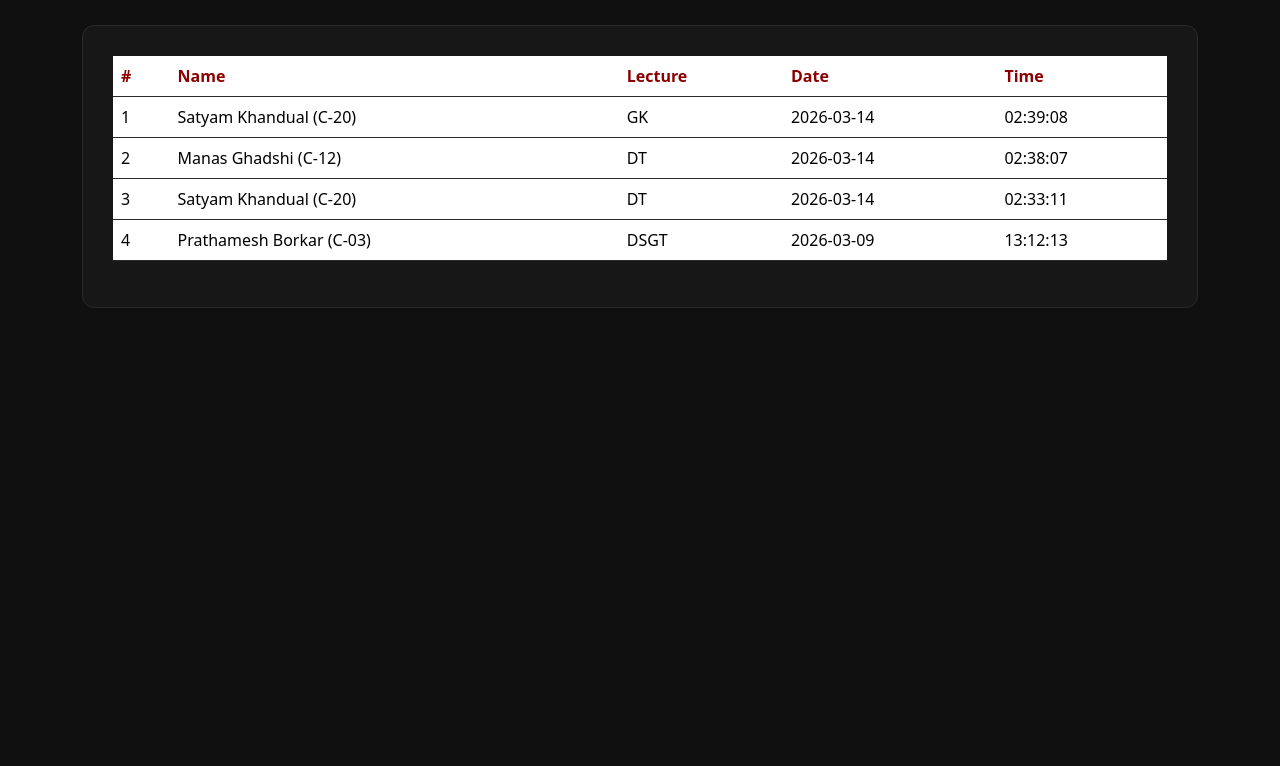
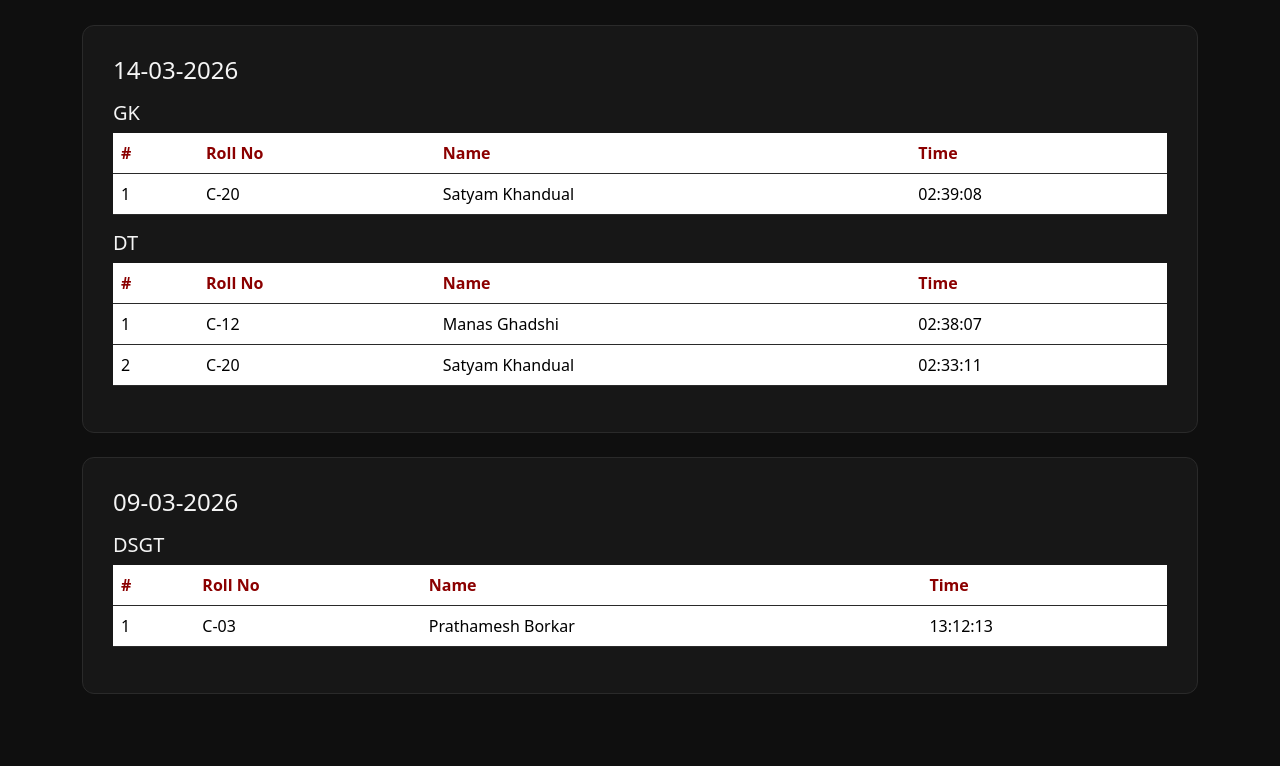
Before and after one commit to prathamkun/face-recognition-attendance-system, a Flask app: page /attendance in a window 1280 px wide. Shown: the part 110-876 px from the top of the page. Before the commit the page ends 418 px from the top, so only its background shows below. Run offline with Flask 3, Linux system fonts and the light colour scheme; a user stored in the database is signed in; data comes from the database, SQL or seed files in the repository; both versions use the stored data as it was after the commit.

Commit message:
feat: Add session management, live face recognition with camera feed, and attendance record display.

```diff
--- a/app.py
+++ b/app.py
@@ -162,6 +162,10 @@ def home():
 @login_required
 def start_session():
 
+    # Prevent overlapping sessions
+    if get_active_session():
+        return redirect(url_for("home"))
+
     lecture_name = request.form["lecture_name"]
     duration = int(request.form["duration"])
 
@@ -183,6 +187,31 @@ def start_session():
 
 
 # =============================
+# STOP SESSION
+# =============================
+
+@app.route("/stop_session", methods=["POST"])
+@login_required
+def stop_session():
+
+    now = datetime.now().isoformat()
+
+    conn = sqlite3.connect(DB_FILE, timeout=10)
+    cur = conn.cursor()
+
+    cur.execute("""
+        UPDATE sessions
+        SET end_time = ?
+        WHERE end_time > ?
+    """, (now, now))
+
+    conn.commit()
+    conn.close()
+
+    return redirect(url_for("home"))
+
+
+# =============================
 # ATTENDANCE PAGE
 # =============================
 
@@ -196,16 +225,48 @@ def attendance_page():
     cur.execute("""
         SELECT name, lecture_name, time
         FROM attendance
-        ORDER BY id DESC
+        ORDER BY DATE(time) DESC, lecture_name DESC, name ASC
     """)
 
     rows = cur.fetchall()
+    conn.close()
 
-    conn.close()
+    # Group rows into: { date_str: { session_name: [ {name, roll_no, time} ] } }
+    from collections import OrderedDict
+    import re
+    grouped = OrderedDict()
+    for full_name, lecture_name, time_str in rows:
+        # Extract name and roll_no from "Name (roll_no)" format
+        match = re.match(r'^(.+?)\s*\((\S+)\)$', full_name)
+        if match:
+            display_name = match.group(1).strip()
+            roll_no = match.group(2)
+        else:
+            display_name = full_name
+            roll_no = '-'
+        if ' ' in time_str:
+            date_part, time_part = time_str.split(' ', 1)
+        else:
+            date_part = time_str
+            time_part = ''
+        # Convert YYYY-MM-DD to DD-MM-YYYY
+        try:
+            date_part = datetime.strptime(date_part, "%Y-%m-%d").strftime("%d-%m-%Y")
+        except ValueError:
+            pass
+        if date_part not in grouped:
+            grouped[date_part] = OrderedDict()
+        if lecture_name not in grouped[date_part]:
+            grouped[date_part][lecture_name] = []
+        grouped[date_part][lecture_name].append({
+            'name': display_name,
+            'roll_no': roll_no,
+            'time': time_part,
+        })
 
     return render_template(
         "attendance.html",
-        rows=rows
+        grouped=grouped
     )
 
 
--- a/templates/attendance.html
+++ b/templates/attendance.html
@@ -18,35 +18,40 @@
     </div>
   </div>
 
-  <div class="custom-card">
+  {% for date, sessions in grouped.items() %}
+  <div class="custom-card mb-4">
+    <h4 class="mb-3">{{ date }}</h4>
+
+    {% for session_name, students in sessions.items() %}
+    <h5 class="mt-3 mb-2">{{ session_name }}</h5>
     <table class="table">
       <thead>
         <tr>
           <th>#</th>
+          <th>Roll No</th>
           <th>Name</th>
-          <th>Lecture</th>
-          <th>Date</th>
           <th>Time</th>
         </tr>
       </thead>
       <tbody>
-        {% for r in rows %}
+        {% for s in students %}
         <tr>
           <td>{{ loop.index }}</td>
-          <td>{{ r[0] }}</td>
-          <td>{{ r[1] }}</td>
-          {% if ' ' in r[2] %}
-            <td>{{ r[2].split(' ')[0] }}</td>
-            <td>{{ r[2].split(' ')[1] }}</td>
-          {% else %}
-            <td>—</td>
-            <td>{{ r[2] }}</td>
-          {% endif %}
+          <td>{{ s.roll_no }}</td>
+          <td>{{ s.name }}</td>
+          <td>{{ s.time }}</td>
         </tr>
         {% endfor %}
       </tbody>
     </table>
+    {% endfor %}
+
   </div>
+  {% else %}
+  <div class="custom-card">
+    <p>No attendance records found.</p>
+  </div>
+  {% endfor %}
 
 </div>
 
```
Also changed, not shown: templates/index.html (+8 -1 lines), attendance.db.
